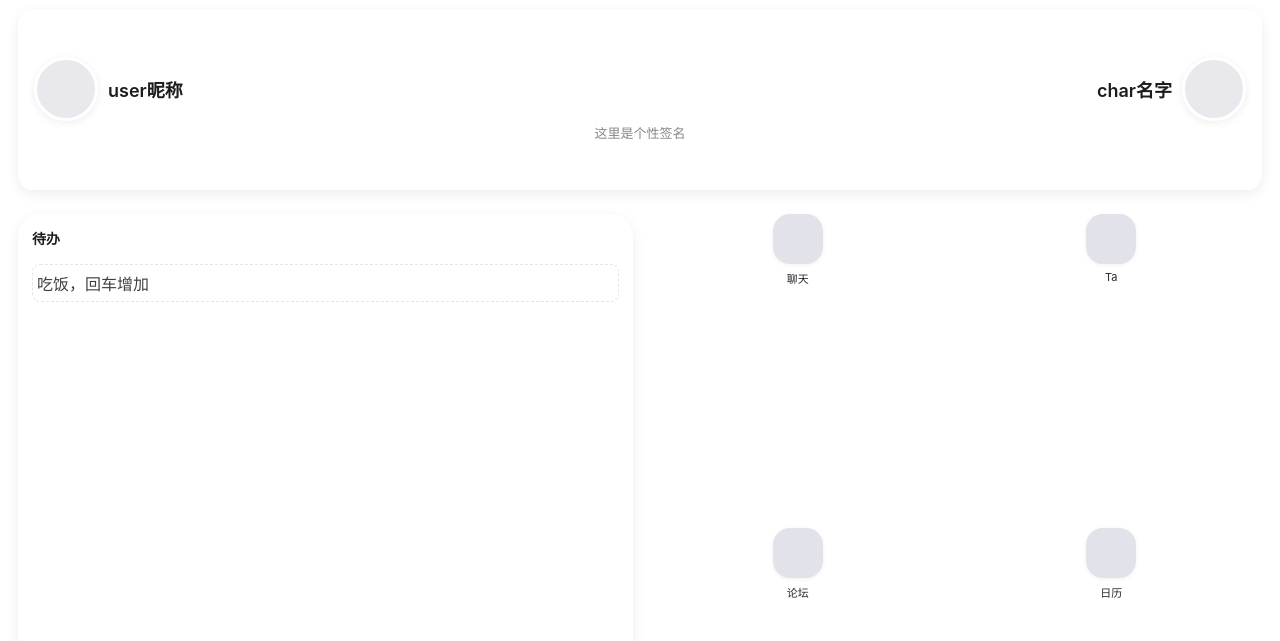
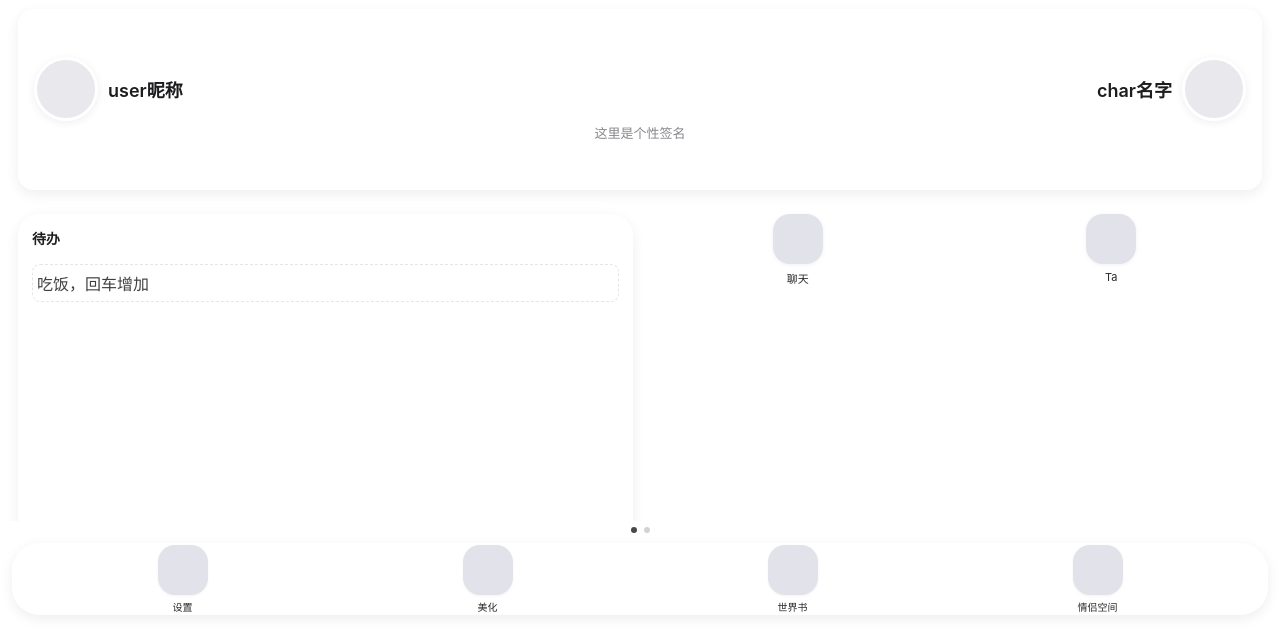
Before and after one commit to qilily740/-, a plain HTML site: page index.html in a window 1280 px wide. Shown: the part 159-800 px from the top of the page. Drawn offline with Linux system fonts and the light colour scheme.

Commit message:
Update style.css

```diff
--- a/style.css
+++ b/style.css
@@ -24,7 +24,7 @@
 }
 /* 横向滑动桌面容器 */
 .desktop-scroll-wrap{
-  height: calc(100vh - 0px);
+  height: calc(100vh - 120px);
   display:flex;
   overflow-x:auto; /* ✅只允许内部横向左右滑桌面页面 */
   scroll-snap-type:x mandatory;
```
